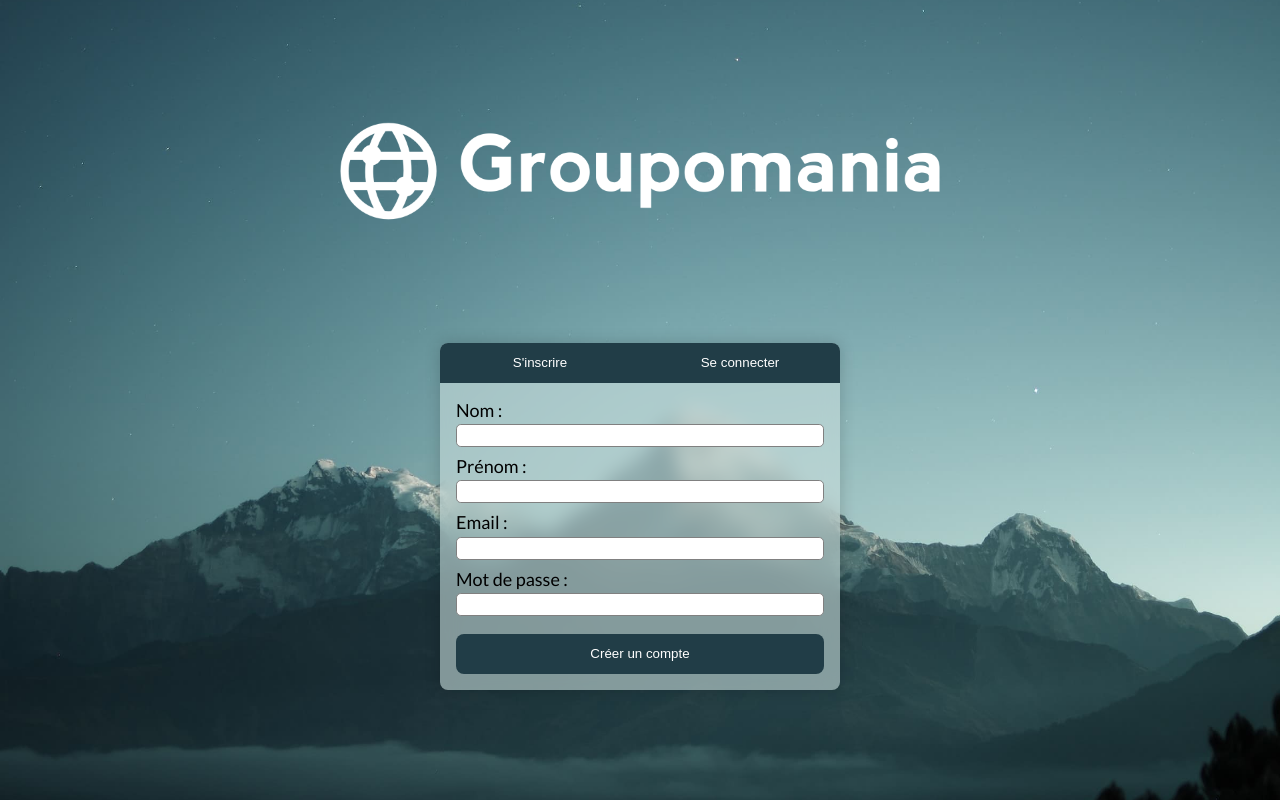
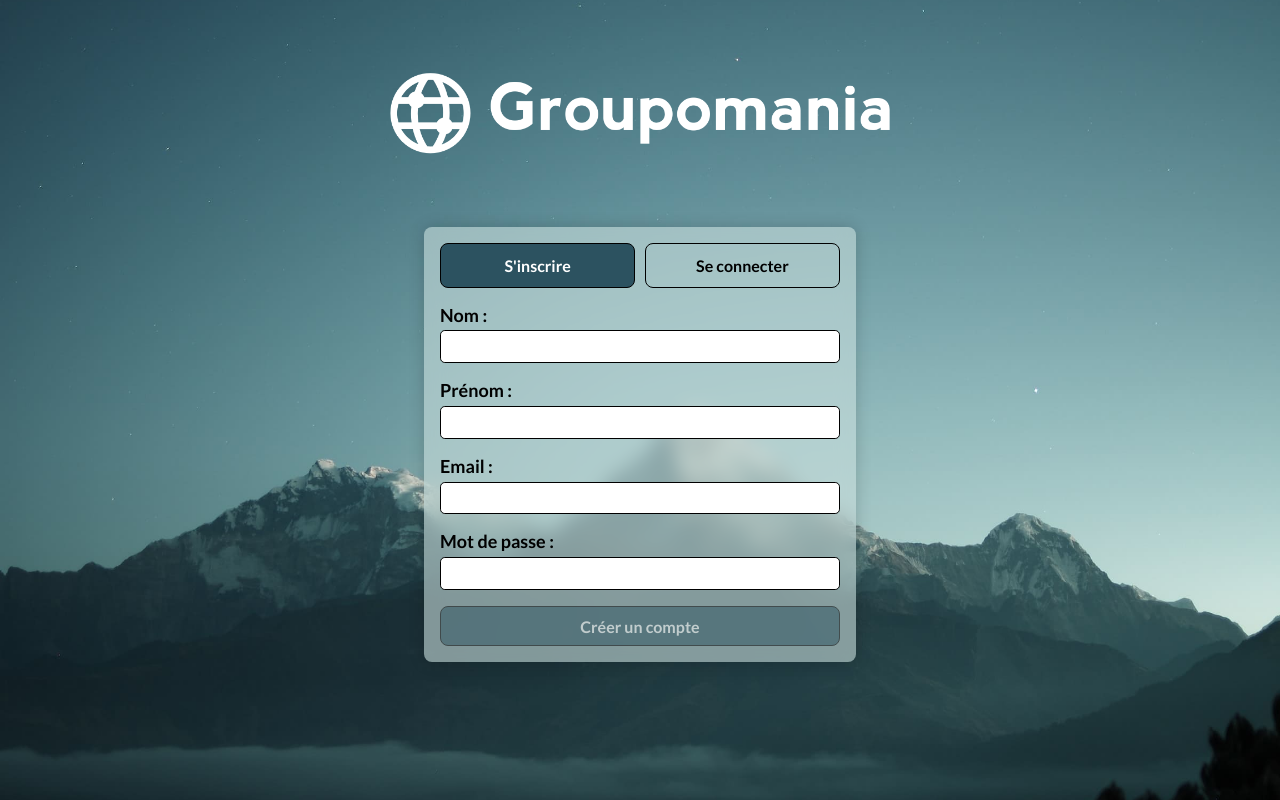
Before and after one commit to CamilleLinan/Groupomania_Angular, an Angular app: page / in a window 1280 px wide. Built offline with nearby package versions, Linux system fonts and the light colour scheme.

Commit message:
login page in progress

```diff
--- a/src/app/login/components/login/login.component.html
+++ b/src/app/login/components/login/login.component.html
@@ -4,43 +4,89 @@
 
 <section class="login_section bg_section">
     <header class="login_section_header">
-        <button id="signup" (click)="toggleForm('signUp')" class="login_section_header_btn login_section_header_btn_signup">S'inscrire</button>
-        <button id="signin" (click)="toggleForm('signIn')" class="login_section_header_btn login_section_header_btn_signin">Se connecter</button>
+        <button
+            id="signup"
+            (click)="toggleForm('signUp')"
+            [ngClass]="{ 'inactive': inactiveForm === 'signUp' }"
+            class="login_section_header_btn login_section_header_btn_signup">
+                S'inscrire
+        </button>
+        <button
+            id="signin"
+            (click)="toggleForm('signIn')"
+            [ngClass]="{ 'inactive': inactiveForm === 'signIn' }"
+            class="login_section_header_btn login_section_header_btn_signin">
+                Se connecter
+        </button>
     </header>
 
     <article class="login_section_form">
-        <form [formGroup]="signUpForm" *ngIf="showSignUpForm">
-            <label for="lastname" class="form_label">Nom :</label>
-            <input type="text" formControlName="lastname" id="lastname" class="form_input">
+        <!-- SIGNUP FORM -->
+        <form [formGroup]="signUpForm" *ngIf="showSignUpForm" class="form">
+            <label for="lastname" class="form_label bold">Nom :</label>
+            <input
+                type="text"
+                formControlName="lastname"
+                id="lastname"
+                class="form_input"
+                [ngClass]="{ 'error': signUpForm.get('lastname')?.touched && signUpForm.get('lastname')?.invalid }"
+            >
+            <span *ngIf="signUpForm.get('lastname')?.touched && signUpForm.get('lastname')?.invalid" class="form_error bold">{{ getErrorMessage('lastname') }}</span>
 
-            <span *ngIf="signUpForm.get('lastname')?.touched && signUpForm.get('lastname')?.invalid" class="form_error">{{ getErrorMessage('lastname') }}</span>
+            <label for="firstname" class="form_label bold">Prénom :</label>
+            <input
+                type="text"
+                formControlName="firstname"
+                id="firstname"
+                class="form_input"
+                [ngClass]="{ 'error': signUpForm.get('firstname')?.touched && signUpForm.get('firstname')?.invalid }"
+            >
+            <span *ngIf="signUpForm.get('firstname')?.touched && signUpForm.get('firstname')?.invalid" class="form_error bold">{{ getErrorMessage('firstname') }}</span>
 
-            <label for="firstname" class="form_label">Prénom :</label>
-            <input type="text" formControlName="firstname" id="firstname" class="form_input">
+            <label for="email" class="form_label bold">Email :</label>
+            <input
+                type="email"
+                formControlName="email"
+                id="email"
+                class="form_input"
+                [ngClass]="{ 'error': signUpForm.get('email')?.touched && signUpForm.get('email')?.invalid }"
+            >
+            <span *ngIf="signUpForm.get('email')?.touched && signUpForm.get('email')?.invalid" class="form_error bold">{{ getErrorMessage('email') }}</span>
 
-            <span *ngIf="signUpForm.get('firstname')?.touched && signUpForm.get('firstname')?.invalid" class="form_error">{{ getErrorMessage('firstname') }}</span>
+            <label for="password" class="form_label bold">Mot de passe :</label>
+            <input
+                type="password"
+                formControlName="password"
+                id="password"
+                class="form_input"
+                [ngClass]="{ 'error': signUpForm.get('password')?.touched && signUpForm.get('password')?.invalid }"
+            >
+            <span *ngIf="signUpForm.get('password')?.touched && signUpForm.get('password')?.invalid" class="form_error bold">{{ getErrorMessage('password') }}</span>
 
-            <label for="email" class="form_label">Email :</label>
-            <input type="email" formControlName="email" id="email" class="form_input">
-
-            <span *ngIf="signUpForm.get('email')?.touched && signUpForm.get('email')?.invalid" class="form_error">{{ getErrorMessage('email') }}</span>
-
-            <label for="password" class="form_label">Mot de passe :</label>
-            <input type="password" formControlName="password" id="password" class="form_input">
-
-            <span *ngIf="signUpForm.get('password')?.touched && signUpForm.get('password')?.invalid" class="form_error">{{ getErrorMessage('password') }}</span>
-
-            <button type="submit" (click)="onSubmitSignUpForm()" [disabled]="signUpForm.invalid" class="form_btn">
+            <button type="submit" (click)="onSubmitSignUpForm()" class="form_btn" [disabled]="signUpForm.invalid">
                 Créer un compte
             </button>
           </form>
 
-          <form [formGroup]="signInForm"  *ngIf="showSignInForm">
-            <label for="email" class="form_label">Email :</label>
-            <input type="email" formControlName="email" id="email" class="form_input">
+          <!-- SIGNIN FORM -->
+          <form [formGroup]="signInForm"  *ngIf="showSignInForm" class="form">
+            <label for="email" class="form_label bold">Email :</label>
+            <input
+                type="email"
+                formControlName="email"
+                id="email"
+                class="form_input"
+                [ngClass]="{ 'error': signUpForm.get('email')?.touched && signUpForm.get('email')?.invalid }"
+            >
 
-            <label for="password" class="form_label">Mot de passe :</label>
-            <input type="password" formControlName="password" id="password" class="form_input">
+            <label for="password" class="form_label bold">Mot de passe :</label>
+            <input
+                type="password"
+                formControlName="password"
+                id="password"
+                class="form_input"
+                [ngClass]="{ 'error': signUpForm.get('password')?.touched && signUpForm.get('password')?.invalid }"
+            >
 
             <button type="submit" (click)="onSubmitSignInForm()" [disabled]="signUpForm.invalid" class="form_btn">
                 Se connecter
--- a/src/app/login/components/login/login.component.scss
+++ b/src/app/login/components/login/login.component.scss
@@ -2,15 +2,16 @@
     &_header {
         width: 100%;
         display: flex;
-        margin: 7rem auto;
+        margin: 4rem auto;
 
         &_img {
-            width: 600px;
+            width: 500px;
             margin: auto;
         }
     }
 
     &_section {
+        padding: 1rem;
         width: 50%;
         max-width: 400px;
         margin: auto;
@@ -23,18 +24,29 @@
             display: flex;
             justify-content: space-between;
             width: 100%;
+
             &_btn {
+                height: 2.8rem;
+                border: 1px solid black;
+                margin-bottom: 1rem;
+                transition: all 300ms ease-in-out;
+                &.inactive {
+                    background-color: transparent;
+                    color: black;
+                    &:hover {
+                        background-color: #2c5260;
+                        color: white;
+                    }
+                }
+
                 &_signup {
-                    border-radius: 0.5rem 0 0 0;
+                    margin-right: 0.3rem;
                 }
+
                 &_signin {
-                    border-radius: 0 0.5rem 0 0;
+                    margin-left: 0.3rem;
                 }
             }
         }
-        &_form {
-            margin: 1rem;
-        }
-
     }
 }
--- a/src/app/login/components/login/login.component.ts
+++ b/src/app/login/components/login/login.component.ts
@@ -10,6 +10,7 @@ import { Router } from '@angular/router';
 export class LoginComponent {
   showSignUpForm = true;
   showSignInForm = false;
+  inactiveForm: 'signUp' | 'signIn' = 'signIn';
   signUpForm!: FormGroup;
   signInForm!: FormGroup;
   namesRegex!: RegExp;
@@ -72,19 +73,24 @@ export class LoginComponent {
     if (field?.hasError('minlength')) {
       return 'Le champ doit contenir au moins 2 caractères';
     }
-
     if (field?.hasError('maxlength')) {
       return 'Le champ ne doit pas contenir plus de 30 caractères';
     }
-
     if (field?.hasError('pattern')) {
       return 'Le champ ne doit contenir que des lettres';
+    }
+    if (field?.hasError('email')) {
+      return 'Merci de renseigner une adresse email correct';
     }
     return '';
   }
 
   onSubmitSignUpForm(): void {
-    console.log('SignUp form submitted:', this.signUpForm.value);
+    if (this.signUpForm.invalid) {
+      console.log('non')
+    } else {
+      console.log('SignUp form submitted:', this.signUpForm.value);
+    }
   }
 
   onSubmitSignInForm(): void {
@@ -95,9 +101,11 @@ export class LoginComponent {
     if (form === 'signUp') {
       this.showSignUpForm = true;
       this.showSignInForm = false;
+      this.inactiveForm = 'signIn';
     } else {
       this.showSignUpForm = false;
       this.showSignInForm = true;
+      this.inactiveForm = 'signUp';
     }
   }
 }
--- a/src/index.html
+++ b/src/index.html
@@ -1,5 +1,5 @@
 <!doctype html>
-<html lang="en">
+<html lang="fr">
 <head>
   <meta charset="utf-8">
   <title>Groupomania</title>
--- a/src/styles.scss
+++ b/src/styles.scss
@@ -16,7 +16,7 @@
 }
 
 /* VARIABLES */
-$primary-clr: #14242A;
+$primary-clr: #2c5260;
 $secondary-clr: #314245;
 $tertiary-clr: #99BEBF;
 $bg-clr: rgba(180, 208, 205, 0.525);
@@ -39,18 +39,20 @@ li {
     list-style-type: none;
 }
 
-form {
-    display: flex;
-    flex-direction: column;
-}
-
 button {
-    border: none;
+    border: 1px solid black;
     border-radius: 0.5rem;
     height: 2.5rem;
     width: 100%;
     color: white;
-    background-color: #213d47;
+    background-color: #2c5260;
+    font-family: 'Lato-Bold';
+    font-size: 16px;
+    cursor: pointer;
+    &:disabled {
+        opacity: 0.5;
+        cursor: initial;
+    }
 }
 
 .bold {
@@ -58,13 +60,26 @@ button {
 }
 
 .form {
+    display: flex;
+    flex-direction: column;
+
     &_input {
-        height: 1.2rem;
-        border: 1px solid grey;
+        height: 1.8rem;
+        border: 1px solid black;
         border-radius: 0.3rem;
-        margin: 0.2rem 0 0.5rem 0;
+        margin: 0.3rem 0 1rem 0;
+        font-size: 16px;
+        &:focus {
+            outline: 2px solid #2c5260;
+        }
+        &.error {
+            outline: 2px solid rgb(155, 0, 0);
+            color: rgb(155, 0, 0);
+        }
     }
-    &_btn {
-        margin: 0.6rem 0 1rem 0;
+
+    &_error {
+        color: rgb(155, 0, 0);
+        margin: -0.7rem 0 0.7rem 0;
     }
 }
```
